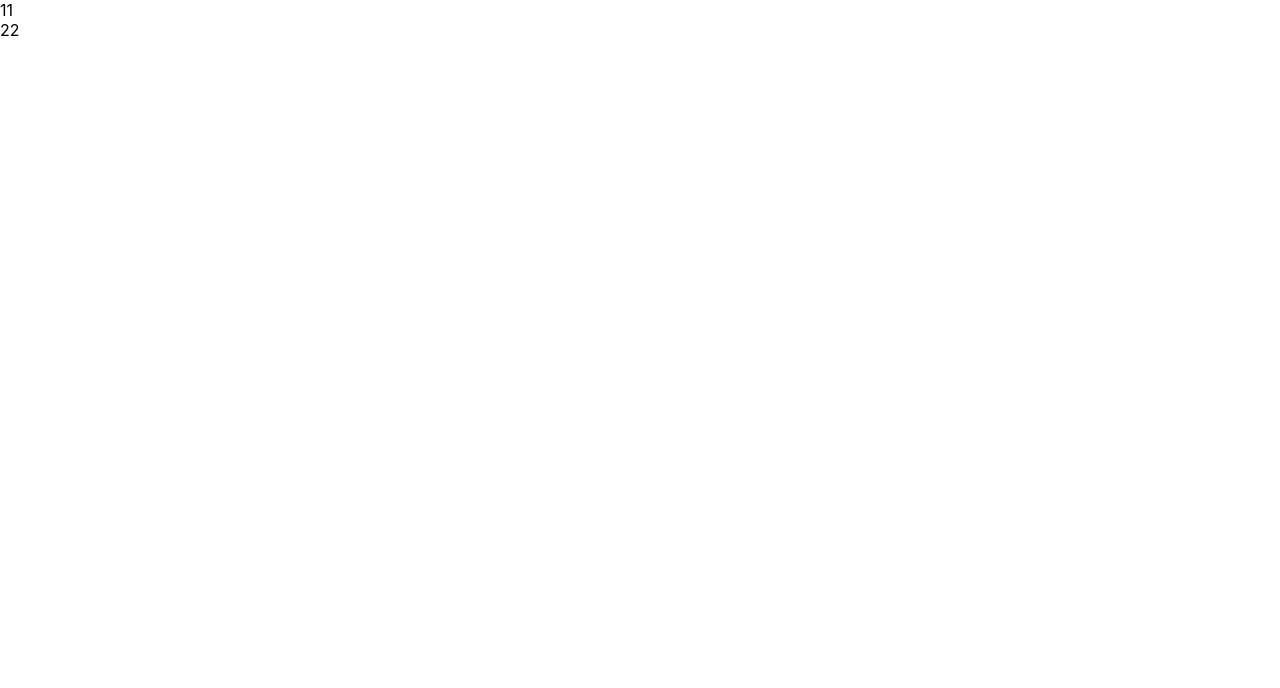
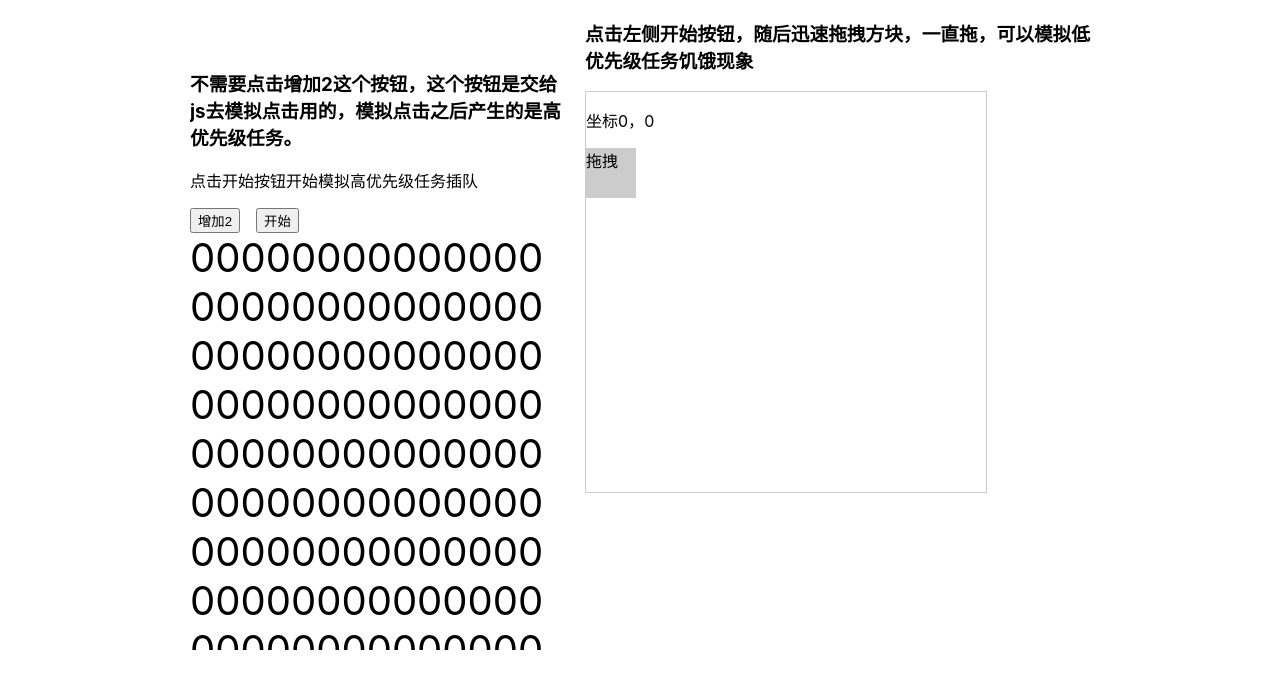
Before and after one commit to IWSR/react-code-debug, a React app: page / in a window 1280 px wide. Shown: the top 688 px of the page. Built offline with nearby package versions, Linux system fonts and the light colour scheme.

Commit message:
更新 class 内的优先级插队例子到 V18版本

```diff
--- a/src/App.js
+++ b/src/App.js
@@ -18,9 +18,9 @@ export default function App() {
       /> */}
       {/* <Test /> */}
       {/* <SchedulerTest /> */}
-      {/* <TasksWithDifferentPriorities /> */}
+      <TasksWithDifferentPriorities />
       {/* <UseEffectAnduseLayoutEffect /> */}
-      <UseState />
+      {/* <UseState /> */}
     </div>
   );
 }
--- a/src/components/TasksWithDifferentPriorities/index.jsx
+++ b/src/components/TasksWithDifferentPriorities/index.jsx
@@ -28,16 +28,20 @@ class NewDemo extends React.Component {
     //     Result state: 3
   }
   handleButtonClick = () => {
+    React.startTransition(() => {
       this.setState( prevState => {
         return { count: prevState.count + 2 }
       } )
+    });
   }
   onBeginTask = () => {
     const button = this.buttonRef.current
     setTimeout( () => React.startTransition(
+      () => {
         this.setState( prevState => {
           return { count: prevState.count + 1 }
         } )
+      }
     ), 500 )
     setTimeout( () => button.click(), 600)
   }
```
Lines whose indentation alone changed are shown as unchanged.
